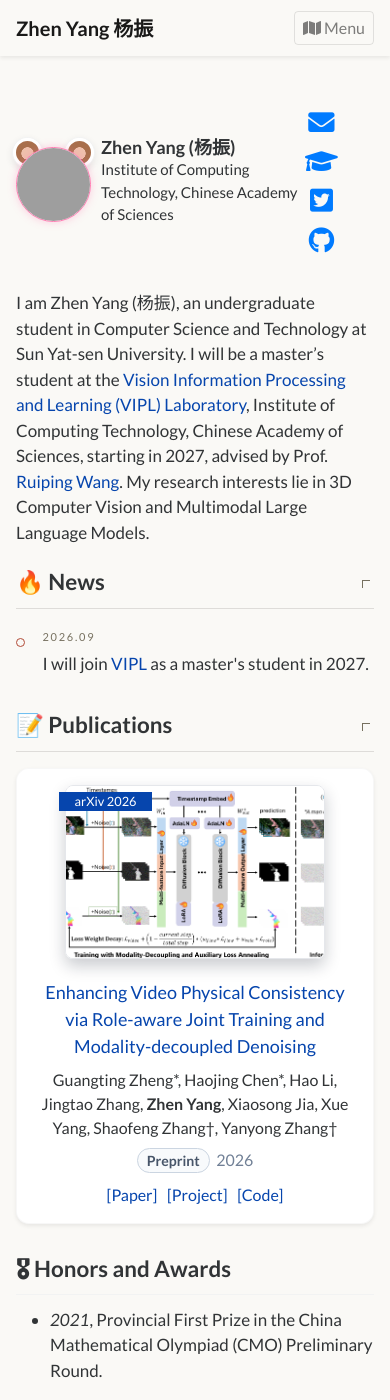
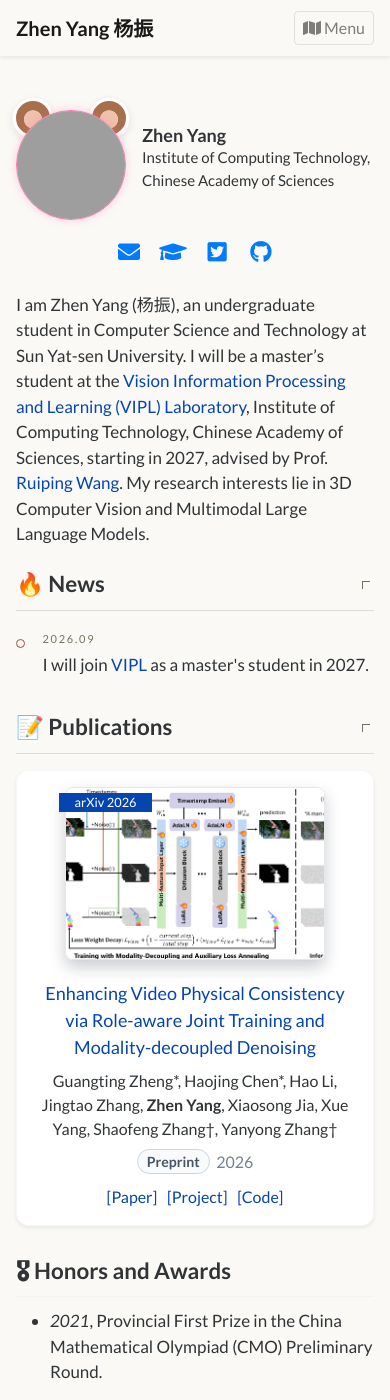
Before and after one commit to MichaelYeung2004/michaelyeung2004.github.io, a Jekyll site: the page built from _pages/about.md, in a window 390 px wide and 1400 px high. Built offline with Jekyll 4.4.1, drawn with Linux system fonts in a browser that asks for light colours; grey boxes are pictures that could not be loaded.

Commit message:
Improve mobile profile and simplify sidebar name

```diff
--- a/_includes/author-profile.html
+++ b/_includes/author-profile.html
@@ -9,7 +9,7 @@
   </div>
 
   <div class="author__content">
-    <h3 class="author__name">{{ author.name }}</h3>
+    <h3 class="author__name">{{ author.name | remove: ' (杨振)' }}</h3>
     {% if author.bio %}<p class="author__bio">{{ author.bio }}</p>{% endif %}
   </div>
 
--- a/assets/css/main.scss
+++ b/assets/css/main.scss
@@ -150,6 +150,60 @@ body.homepage {
     background-color: var(--site-background, #faf9f6);
 }
 
+@media (max-width: ($large - 1px)) {
+    .homepage .profile_box {
+        display: grid;
+        grid-template-columns: 110px minmax(0, 1fr);
+        align-items: center;
+        gap: 16px;
+    }
+    .homepage .author__avatar-frame {
+        display: block;
+        width: 110px;
+        margin-top: 14px;
+    }
+    .homepage .author__avatar-frame img {
+        display: block;
+        width: 110px;
+        min-width: 110px;
+    }
+    .homepage .author__avatar-frame::before,
+    .homepage .author__avatar-frame::after {
+        width: 40px;
+        height: 40px;
+        top: -12px;
+    }
+    .homepage .author__content {
+        display: block;
+        padding: 0;
+        min-width: 0;
+    }
+    .homepage .author__urls-wrapper {
+        display: block;
+        grid-column: 1 / -1;
+        width: 100%;
+        margin: 0;
+        cursor: default;
+    }
+    .homepage .author__urls_sm {
+        display: flex;
+        justify-content: center;
+        align-items: center;
+        flex-wrap: nowrap;
+        gap: 12px;
+        padding: 0;
+        font-size: 22px;
+    }
+    .homepage .author__urls_sm a {
+        display: inline-flex;
+        align-items: center;
+        justify-content: center;
+        min-width: 32px;
+        min-height: 32px;
+        line-height: 1;
+    }
+}
+
 @include breakpoint($large) {
     .homepage #main > .sidebar {
         text-align: center;
```
